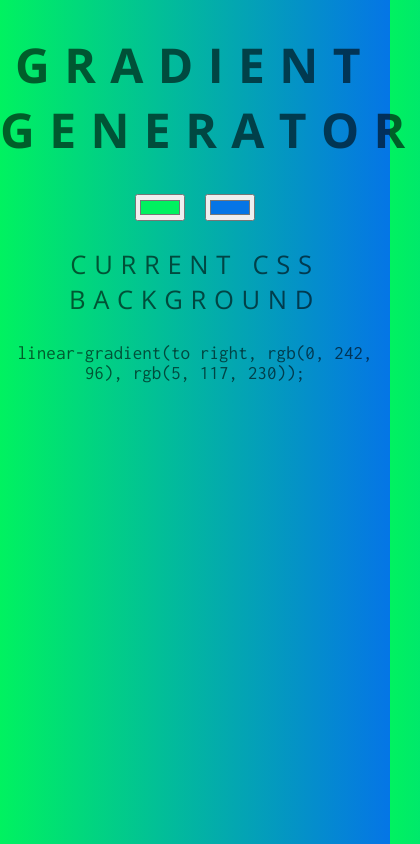
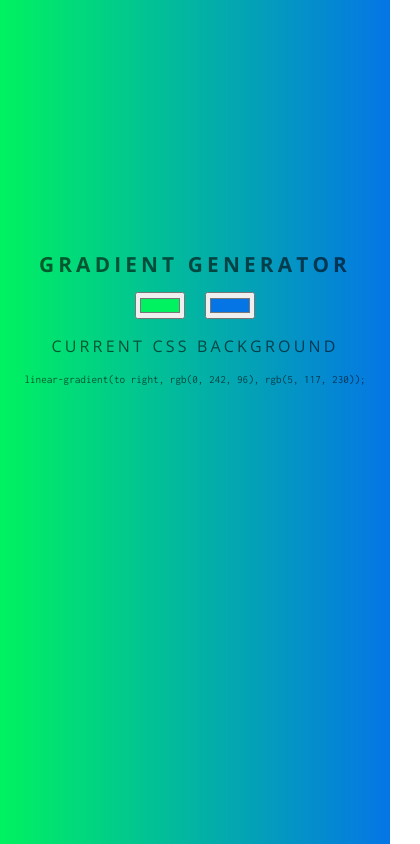
Before and after one commit to Sharandeep23/backgroundGenerator, a plain HTML site: page index.html in a window 390 px wide. Shown: the whole page, 420 px wide, since content can reach past the window. Drawn offline with nearby package versions, Linux system fonts and the light colour scheme.

Commit message:
Making Responsive

```diff
--- a/style.css
+++ b/style.css
@@ -34,3 +34,24 @@ input[type="color"] {
     font-family: "Inconsolata", monospace;
     font-size: 1.2rem;
 }
+
+@media screen and (max-width: 510px) {
+    .title-text {
+        font-size: 1.3rem;
+    }
+
+    h1,
+    h3 {
+        letter-spacing: 0.2em;
+    }
+
+    .current-text {
+        font-size: 1rem;
+    }
+    .rule-set {
+        font-size: 0.7rem;
+    }
+    body {
+        margin-top: 250px;
+    }
+}
```
